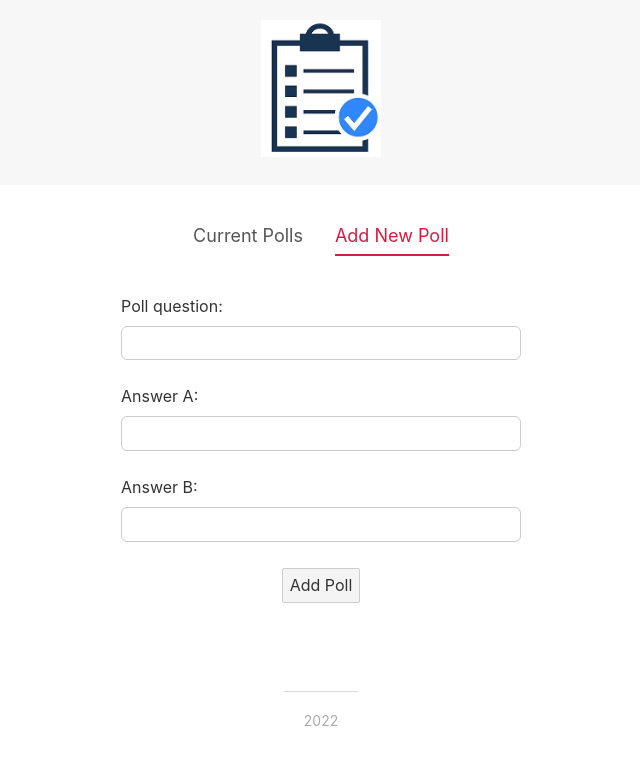
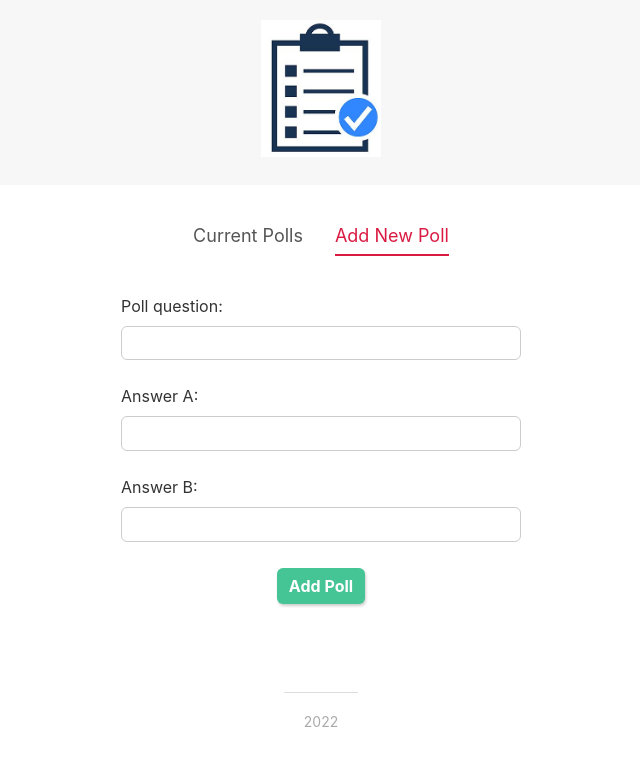
Before and after one commit to josanescod/polls-web-app, a Svelte app: page / in a window 1280 px wide. Both pictures are taken after a click on the item "Add New Poll". Shown: the top 766 px of the page, without its empty margins (319-959 px from the left). Built offline with nearby package versions, Linux system fonts and the light colour scheme.

Commit message:
Custom Button component

```diff
--- a/src/components/CreatePollForm.svelte
+++ b/src/components/CreatePollForm.svelte
@@ -1,4 +1,5 @@
 <script>
+  import Button from "../shared/Button.svelte";
   let fields = {
     question: "",
     answerA: "",
@@ -22,7 +23,7 @@
     <label for="answer-b">Answer B:</label>
     <input type="text" id="answer-b" bind:value={fields.answerB} />
   </div>
-  <button>Add Poll</button>
+  <Button type="secondary" flat={false}>Add Poll</Button>
 </form>
 
 <style>
--- /dev/null
+++ b/src/shared/Button.svelte
@@ -0,0 +1,44 @@
+<script>
+  export let type = "primary";
+  export let flat = false;
+  export let inverse = false;
+</script>
+
+<button class={type} class:flat class:inverse>
+  <slot /><!--pass data into component-->
+</button>
+
+<style>
+  button {
+    border: 0;
+    cursor: pointer;
+    border-radius: 6px;
+    padding: 8px 12px;
+    font-weight: bold;
+    box-shadow: 1px 2px 3px rgba(0, 0, 0, 0.2);
+  }
+
+  .primary {
+    background: #d91b42;
+    color: white;
+  }
+  .secondary {
+    background: #45c496;
+    color: white;
+  }
+  .flat {
+    box-shadow: none;
+  }
+
+  .primary.inverse {
+    color: #d91b42;
+    background: white;
+    border: 2px solid #d91b42;
+  }
+
+  .secondary.inverse {
+    color: #45c496;
+    background: white;
+    border: 2px solid #45c496;
+  }
+</style>
```
